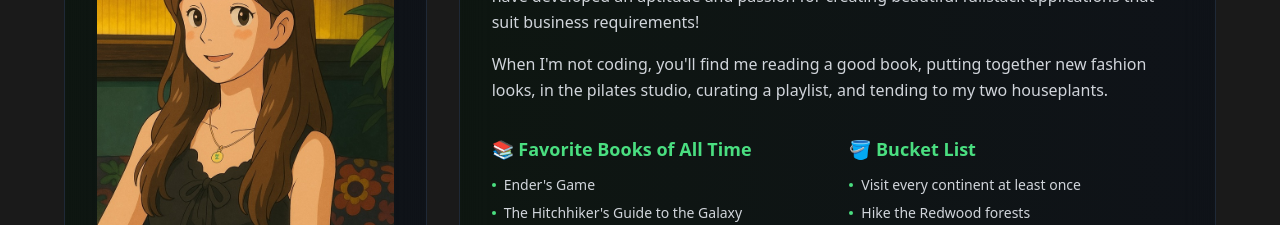
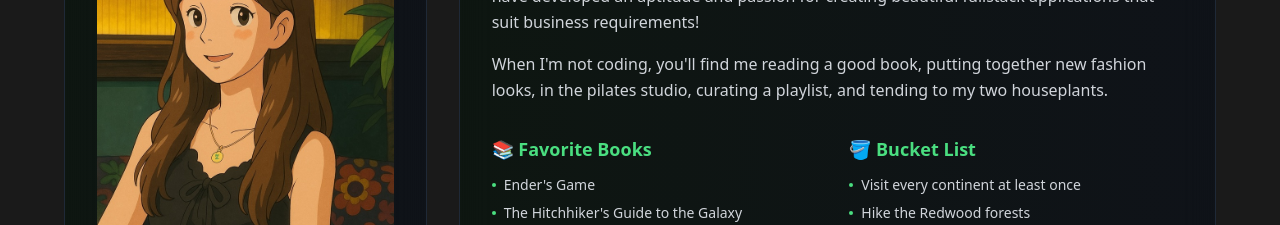
Before and after one commit to eszabo12/portfolio, a Next.js app: page / in a window 1280 px wide. Shown: the part 1040-1265 px from the top of the page. Built offline with nearby package versions, Linux system fonts and the light colour scheme; no server answers.

Commit message:
fixed resume download, verbiage change, added spotify link

```diff
--- a/app/components/AboutSection.tsx
+++ b/app/components/AboutSection.tsx
@@ -64,7 +64,7 @@ export default function AboutSection() {
 								<div className="grid grid-cols-1 md:grid-cols-2 gap-6">
 									{/* Favorite Books */}
 									<div>
-										<h4 className="text-lg font-semibold mb-3 text-green-400">📚 Favorite Books of All Time</h4>
+										<h4 className="text-lg font-semibold mb-3 text-green-400">📚 Favorite Books</h4>
 										<ul className="space-y-2">
 											{[
 												'Ender\'s Game',
--- a/app/components/ContactSection.tsx
+++ b/app/components/ContactSection.tsx
@@ -83,9 +83,10 @@ export default function ContactSection() {
 								$ cat resume.pdf
 							</motion.p>
 							<motion.a
-								href="/path-to-resume.pdf"
+								href="/Elle_Szabo_Resume.pdf"
 								target="_blank"
 								rel="noopener noreferrer"
+								download="Elle_Szabo_Resume.pdf"
 								whileHover={{ scale: 1.02 }}
 								className="inline-flex items-center gap-2 px-6 py-3 bg-green-500/10 text-green-400 rounded-lg border border-green-500/20 hover:bg-green-500/20 transition-colors"
 							>
```
Also changed, not shown: 1 other file (tests, documents, lock files or other folders).
